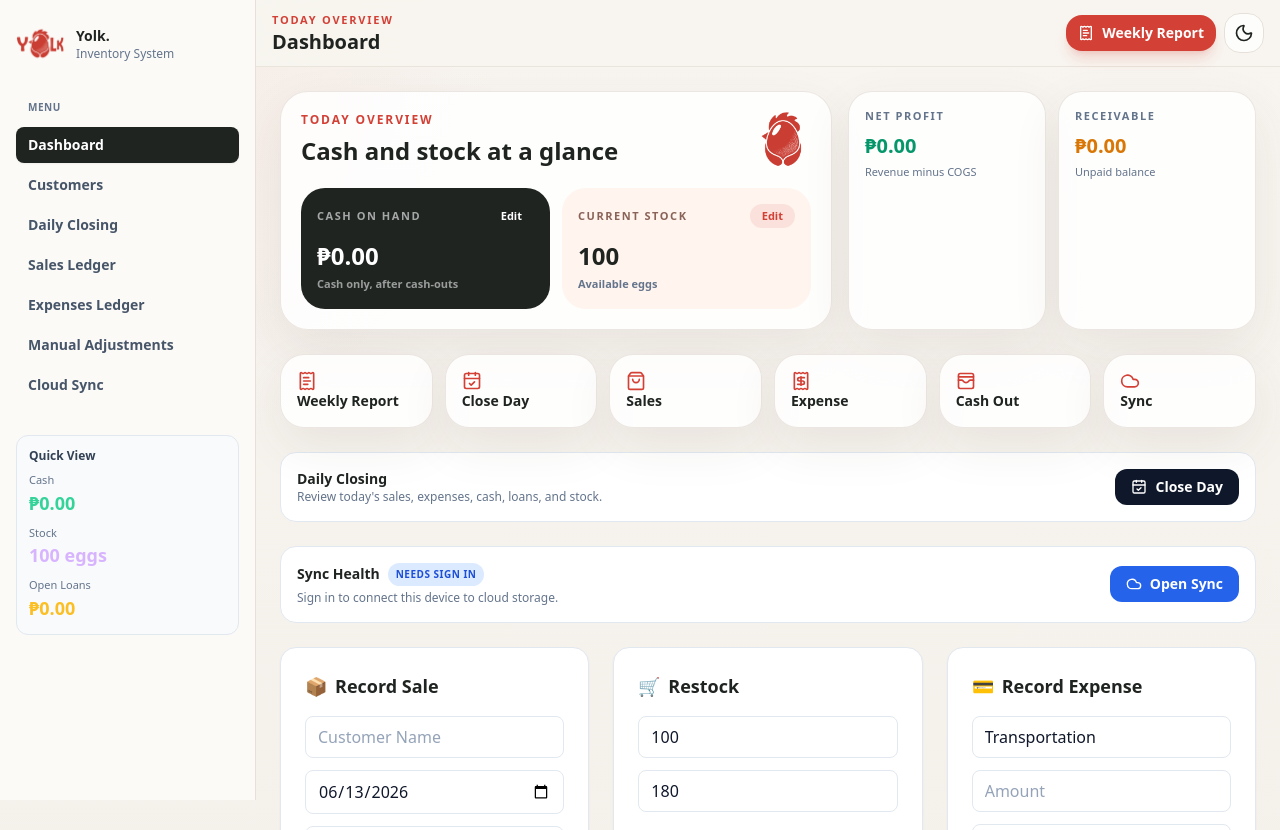
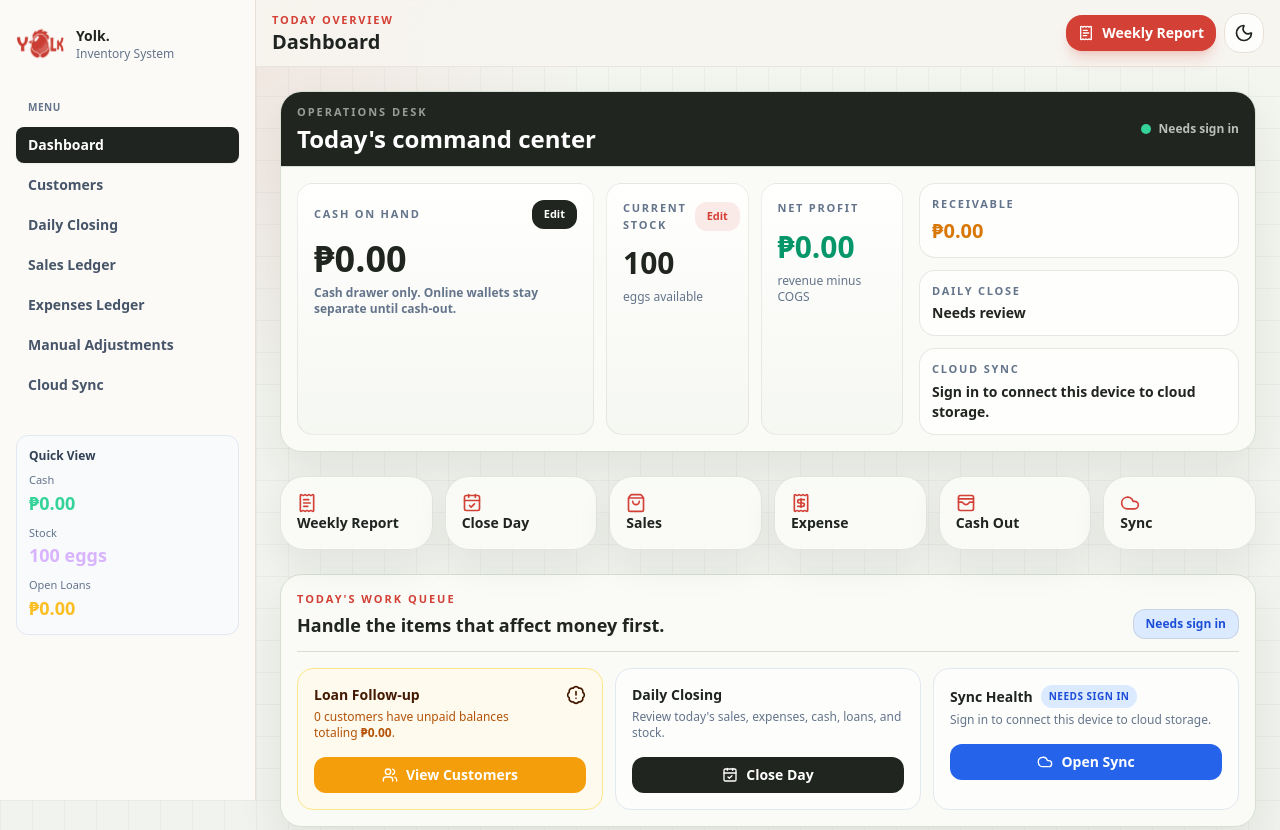
Before and after one commit to kiiing025/egg-inventory-system, a plain HTML site: page index.html in a window 1280 px wide. Shown: the top 830 px of the page. Drawn offline with nearby package versions, Linux system fonts and the light colour scheme.

Commit message:
Redesign dashboard as operations desk

```diff
--- a/index.html
+++ b/index.html
@@ -125,24 +125,34 @@
             --yolk-muted: #6f756f;
             --yolk-line: #e6e0d8;
             --yolk-paper: #f6f3ee;
+            --ops-paper: #eef1ed;
+            --ops-panel: #fbfcf8;
+            --ops-line: #d7ded2;
+            --ops-ink: #20251f;
         }
 
         .yolk-app-bg {
             background:
-                radial-gradient(circle at top left, rgba(211, 64, 54, 0.08), transparent 32rem),
-                linear-gradient(180deg, #f8f5f0 0%, #f3f0ea 100%);
+                linear-gradient(rgba(32, 37, 31, 0.035) 1px, transparent 1px),
+                linear-gradient(90deg, rgba(32, 37, 31, 0.035) 1px, transparent 1px),
+                radial-gradient(circle at 14% 0%, rgba(211, 64, 54, 0.10), transparent 26rem),
+                linear-gradient(180deg, #f3f5ef 0%, var(--ops-paper) 100%);
+            background-size: 32px 32px, 32px 32px, auto, auto;
         }
 
         .dark .yolk-app-bg {
             background:
+                linear-gradient(rgba(255, 255, 255, 0.035) 1px, transparent 1px),
+                linear-gradient(90deg, rgba(255, 255, 255, 0.035) 1px, transparent 1px),
                 radial-gradient(circle at top left, rgba(211, 64, 54, 0.16), transparent 30rem),
                 linear-gradient(180deg, #0f1412 0%, #111827 100%);
+            background-size: 32px 32px, 32px 32px, auto, auto;
         }
 
         .yolk-surface {
-            border: 1px solid rgba(148, 123, 102, 0.18);
-            background: rgba(255, 255, 255, 0.86);
-            box-shadow: 0 18px 50px rgba(79, 55, 39, 0.08);
+            border: 1px solid rgba(32, 37, 31, 0.10);
+            background: rgba(251, 252, 248, 0.9);
+            box-shadow: 0 16px 36px rgba(32, 37, 31, 0.07);
         }
 
         .dark .yolk-surface {
@@ -174,6 +184,39 @@
             border-color: rgba(255, 255, 255, 0.10);
             background: rgba(15, 23, 42, 0.9);
             box-shadow: 0 12px 34px rgba(0, 0, 0, 0.24);
+        }
+
+        .ops-panel {
+            border: 1px solid var(--ops-line);
+            background: rgba(251, 252, 248, 0.94);
+            box-shadow: 0 20px 45px rgba(32, 37, 31, 0.08);
+        }
+
+        .dark .ops-panel {
+            border-color: rgba(255, 255, 255, 0.11);
+            background: rgba(15, 23, 42, 0.92);
+            box-shadow: 0 20px 45px rgba(0, 0, 0, 0.28);
+        }
+
+        .ops-kpi {
+            border: 1px solid rgba(32, 37, 31, 0.08);
+            background: linear-gradient(180deg, rgba(255, 255, 255, 0.86), rgba(244, 246, 241, 0.86));
+            box-shadow: inset 0 1px 0 rgba(255, 255, 255, 0.72);
+        }
+
+        .dark .ops-kpi {
+            border-color: rgba(255, 255, 255, 0.10);
+            background: linear-gradient(180deg, rgba(30, 41, 59, 0.86), rgba(15, 23, 42, 0.86));
+        }
+
+        .ops-chip {
+            border: 1px solid rgba(32, 37, 31, 0.10);
+            background: rgba(255, 255, 255, 0.72);
+        }
+
+        .dark .ops-chip {
+            border-color: rgba(255, 255, 255, 0.10);
+            background: rgba(255, 255, 255, 0.07);
         }
 
         button:focus-visible,
@@ -282,46 +325,61 @@
     <main class="max-w-7xl mx-auto lg:ml-64 p-4 pb-28 lg:p-6 lg:pb-6 space-y-6">
         <section x-show="currentPage === 'dashboard'" class="space-y-6">
 
-        <div data-dashboard-hero class="grid gap-4 lg:grid-cols-[1.15fr_0.85fr]">
-            <div class="yolk-surface rounded-[1.75rem] p-5">
-                <div class="flex items-start justify-between gap-4">
-                    <div>
-                        <p class="text-xs font-black uppercase tracking-[0.16em] text-[#d34036]">Today overview</p>
-                        <h2 class="mt-2 text-2xl font-black leading-tight text-[#1f2421] dark:text-white">Cash and stock at a glance</h2>
-                    </div>
-                    <img src="HEAD.png" alt="YOLK" class="h-14 w-14 object-contain">
-                </div>
-                <div class="mt-5 grid grid-cols-2 gap-3">
-                    <div class="rounded-3xl bg-[#1f2421] p-4 text-white">
+        <div data-dashboard-hero data-ops-command-center class="ops-panel overflow-hidden rounded-[1.35rem]">
+            <div class="border-b border-[#d7ded2] bg-[#20251f] px-4 py-3 text-white dark:border-white/10">
+                <div class="flex flex-col gap-3 sm:flex-row sm:items-center sm:justify-between">
+                    <div>
+                        <p class="text-[11px] font-black uppercase tracking-[0.18em] text-white/55">Operations desk</p>
+                        <h2 class="mt-1 text-2xl font-black leading-tight tracking-normal">Today's command center</h2>
+                    </div>
+                    <div class="flex items-center gap-2 text-xs font-bold text-white/70">
+                        <span class="h-2.5 w-2.5 rounded-full bg-emerald-400"></span>
+                        <span x-text="syncHealthLabel()"></span>
+                    </div>
+                </div>
+            </div>
+
+            <div class="grid gap-4 p-4 xl:grid-cols-[1fr_320px]">
+                <div class="grid gap-3 sm:grid-cols-2 xl:grid-cols-4">
+                    <div class="ops-kpi rounded-2xl p-4 sm:col-span-2">
+                        <div class="flex items-center justify-between gap-3">
+                            <p class="text-[11px] font-black uppercase tracking-[0.16em] text-slate-500">Cash on hand</p>
+                            <button @click="openAdjustmentModal('cash')" class="yolk-action rounded-xl bg-[#20251f] px-3 py-1.5 text-[11px] font-black text-white hover:bg-[#343b33] dark:bg-white dark:text-slate-950 dark:hover:bg-slate-200">Edit</button>
+                        </div>
+                        <p class="yolk-metric mt-3 text-4xl font-black leading-none text-[#20251f] dark:text-white" x-text="formatPHP(getCashOnHand())"></p>
+                        <p class="mt-2 text-xs font-semibold text-slate-500">Cash drawer only. Online wallets stay separate until cash-out.</p>
+                    </div>
+
+                    <div class="ops-kpi rounded-2xl p-4">
                         <div class="flex items-center justify-between gap-2">
-                            <p class="text-[11px] font-bold uppercase tracking-[0.14em] text-white/60">Cash on Hand</p>
-                            <button @click="openAdjustmentModal('cash')" class="yolk-action rounded-full bg-white/12 px-3 py-1 text-[11px] font-black text-white hover:bg-white/20">Edit</button>
-                        </div>
-                        <p class="yolk-metric mt-3 text-2xl font-black" x-text="formatPHP(getCashOnHand())"></p>
-                        <p class="mt-1 text-[11px] font-semibold text-white/55">Cash only, after cash-outs</p>
-                    </div>
-                    <div class="rounded-3xl bg-[#fff4ee] p-4 text-[#1f2421] dark:bg-slate-800 dark:text-white">
-                        <div class="flex items-center justify-between gap-2">
-                            <p class="text-[11px] font-bold uppercase tracking-[0.14em] text-[#8a6358] dark:text-slate-400">Current Stock</p>
-                            <button @click="openAdjustmentModal('stock')" class="yolk-action rounded-full bg-[#d34036]/10 px-3 py-1 text-[11px] font-black text-[#d34036] hover:bg-[#d34036]/15">Edit</button>
-                        </div>
-                        <p class="yolk-metric mt-3 text-2xl font-black" x-text="inventory"></p>
-                        <p class="mt-1 text-[11px] font-semibold text-slate-500 dark:text-slate-400">Available eggs</p>
-                    </div>
-                </div>
-            </div>
-
-            <div class="grid grid-cols-2 gap-3">
-                <div class="yolk-surface rounded-[1.5rem] p-4">
-                    <p class="text-[11px] font-bold uppercase tracking-[0.14em] text-slate-500">Net Profit</p>
-                    <p class="yolk-metric mt-2 text-xl font-black text-emerald-600 dark:text-emerald-400" x-text="formatPHP(getNetProfit())"></p>
-                    <p class="mt-1 text-[11px] text-slate-500">Revenue minus COGS</p>
-                </div>
-                <div class="yolk-surface rounded-[1.5rem] p-4">
-                    <p class="text-[11px] font-bold uppercase tracking-[0.14em] text-slate-500">Receivable</p>
-                    <p class="yolk-metric mt-2 text-xl font-black text-amber-600 dark:text-amber-400" x-text="formatPHP(getOutstandingLoans())"></p>
-                    <p class="mt-1 text-[11px] text-slate-500">Unpaid balance</p>
-                </div>
+                            <p class="text-[11px] font-black uppercase tracking-[0.16em] text-slate-500">Current stock</p>
+                            <button @click="openAdjustmentModal('stock')" class="yolk-action rounded-xl bg-[#d34036]/10 px-3 py-1.5 text-[11px] font-black text-[#d34036] hover:bg-[#d34036]/15">Edit</button>
+                        </div>
+                        <p class="yolk-metric mt-3 text-3xl font-black text-[#20251f] dark:text-white" x-text="inventory"></p>
+                        <p class="mt-2 text-xs text-slate-500">eggs available</p>
+                    </div>
+
+                    <div class="ops-kpi rounded-2xl p-4">
+                        <p class="text-[11px] font-black uppercase tracking-[0.16em] text-slate-500">Net profit</p>
+                        <p class="yolk-metric mt-3 text-3xl font-black text-emerald-600 dark:text-emerald-400" x-text="formatPHP(getNetProfit())"></p>
+                        <p class="mt-2 text-xs text-slate-500">revenue minus COGS</p>
+                    </div>
+                </div>
+
+                <aside data-ops-priority-rail class="grid gap-3 sm:grid-cols-3 xl:grid-cols-1">
+                    <button @click="currentPage = 'customers'" class="ops-chip yolk-action rounded-2xl p-3 text-left">
+                        <p class="text-[11px] font-black uppercase tracking-[0.16em] text-slate-500">Receivable</p>
+                        <p class="yolk-metric mt-1 text-xl font-black text-amber-600 dark:text-amber-300" x-text="formatPHP(getOutstandingLoans())"></p>
+                    </button>
+                    <button @click="currentPage = 'closing'; dailyClosingForm.date = formatDateForInput()" class="ops-chip yolk-action rounded-2xl p-3 text-left">
+                        <p class="text-[11px] font-black uppercase tracking-[0.16em] text-slate-500">Daily close</p>
+                        <p class="mt-1 text-sm font-black text-[#20251f] dark:text-white" x-text="getTodayClosing() ? 'Closed today' : 'Needs review'"></p>
+                    </button>
+                    <button @click="currentPage = 'sync'" class="ops-chip yolk-action rounded-2xl p-3 text-left">
+                        <p class="text-[11px] font-black uppercase tracking-[0.16em] text-slate-500">Cloud sync</p>
+                        <p class="mt-1 text-sm font-black text-[#20251f] dark:text-white" x-text="syncHealthDetail()"></p>
+                    </button>
+                </aside>
             </div>
         </div>
 
@@ -373,26 +431,38 @@
             </button>
         </div>
 
-        <div x-show="getCustomersWithOpenLoans().length > 0" class="rounded-2xl border border-amber-200 bg-amber-50 text-amber-950 dark:border-amber-900/50 dark:bg-amber-950/30 dark:text-amber-100 p-4 flex flex-col gap-3 sm:flex-row sm:items-center sm:justify-between">
+        <div data-ops-work-queue class="ops-panel rounded-[1.35rem] p-4">
+            <div class="flex flex-col gap-2 border-b border-[#d7ded2] pb-3 dark:border-white/10 sm:flex-row sm:items-end sm:justify-between">
+                <div>
+                    <p class="text-[11px] font-black uppercase tracking-[0.18em] text-[#d34036]">Today's work queue</p>
+                    <h3 class="mt-1 text-lg font-black text-[#20251f] dark:text-white">Handle the items that affect money first.</h3>
+                </div>
+                <span class="ops-chip rounded-xl px-3 py-1.5 text-xs font-black" :class="syncHealthClass()" x-text="syncHealthLabel()"></span>
+            </div>
+
+            <div class="mt-4 grid gap-3 lg:grid-cols-3">
+                <article class="rounded-2xl border border-amber-200 bg-amber-50/80 p-4 text-amber-950 dark:border-amber-900/50 dark:bg-amber-950/30 dark:text-amber-100">
+                    <div class="flex items-start justify-between gap-3">
                         <div>
                             <p class="text-sm font-black">Loan Follow-up</p>
-                <p class="text-xs text-amber-700 dark:text-amber-200">
+                            <p class="mt-1 text-xs text-amber-700 dark:text-amber-200">
                                 <span x-text="getCustomersWithOpenLoans().length"></span>
                                 <span x-text="getCustomersWithOpenLoans().length === 1 ? ' customer has ' : ' customers have '"></span>
                                 unpaid balances totaling
                                 <span class="font-bold" x-text="formatPHP(getOutstandingLoans())"></span>.
                             </p>
                         </div>
-            <button @click="currentPage = 'customers'" class="inline-flex items-center justify-center gap-2 rounded-xl bg-amber-500 px-4 py-2 text-sm font-bold text-white hover:bg-amber-600 transition-colors">
+                        <i data-lucide="badge-alert" class="h-5 w-5 shrink-0"></i>
+                    </div>
+                    <button @click="currentPage = 'customers'" class="mt-4 inline-flex w-full items-center justify-center gap-2 rounded-xl bg-amber-500 px-4 py-2 text-sm font-bold text-white hover:bg-amber-600 transition-colors">
                         <i data-lucide="users" class="h-4 w-4"></i>
                         View Customers
                     </button>
-        </div>
-
-        <div class="rounded-2xl border border-slate-200 bg-white dark:border-slate-700 dark:bg-slate-800 p-4 flex flex-col gap-3 sm:flex-row sm:items-center sm:justify-between">
-            <div>
+                </article>
+
+                <article class="rounded-2xl border border-slate-200 bg-white/70 p-4 dark:border-slate-700 dark:bg-white/5">
                     <p class="text-sm font-black">Daily Closing</p>
-                <p class="text-xs text-slate-500 dark:text-slate-400">
+                    <p class="mt-1 text-xs text-slate-500 dark:text-slate-400">
                         <template x-if="getTodayClosing()">
                             <span>
                                 Today is closed:
@@ -405,31 +475,30 @@
                             <span>Review today's sales, expenses, cash, loans, and stock.</span>
                         </template>
                     </p>
-            </div>
-            <button @click="currentPage = 'closing'; dailyClosingForm.date = formatDateForInput()" class="inline-flex items-center justify-center gap-2 rounded-xl bg-slate-900 px-4 py-2 text-sm font-bold text-white hover:bg-slate-800 dark:bg-white dark:text-slate-950 dark:hover:bg-slate-200 transition-colors">
+                    <button @click="currentPage = 'closing'; dailyClosingForm.date = formatDateForInput()" class="mt-4 inline-flex w-full items-center justify-center gap-2 rounded-xl bg-[#20251f] px-4 py-2 text-sm font-bold text-white hover:bg-[#343b33] dark:bg-white dark:text-slate-950 dark:hover:bg-slate-200 transition-colors">
                         <i data-lucide="calendar-check" class="h-4 w-4"></i>
                         Close Day
                     </button>
-        </div>
-
-        <div class="rounded-2xl border border-slate-200 bg-white dark:border-slate-700 dark:bg-slate-800 p-4 flex flex-col gap-3 sm:flex-row sm:items-center sm:justify-between">
-            <div>
+                </article>
+
+                <article class="rounded-2xl border border-slate-200 bg-white/70 p-4 dark:border-slate-700 dark:bg-white/5">
                     <div class="flex items-center gap-2">
                         <p class="text-sm font-black">Sync Health</p>
                         <span class="rounded-full px-2 py-1 text-[10px] font-bold uppercase tracking-wider" :class="syncHealthClass()" x-text="syncHealthLabel()"></span>
                     </div>
                     <p class="mt-1 text-xs text-slate-500 dark:text-slate-400" x-text="syncHealthDetail()"></p>
-            </div>
-            <button @click="currentPage = 'sync'" class="inline-flex items-center justify-center gap-2 rounded-xl bg-blue-600 px-4 py-2 text-sm font-bold text-white hover:bg-blue-700 transition-colors">
+                    <button @click="currentPage = 'sync'" class="mt-4 inline-flex w-full items-center justify-center gap-2 rounded-xl bg-blue-600 px-4 py-2 text-sm font-bold text-white hover:bg-blue-700 transition-colors">
                         <i data-lucide="cloud" class="h-4 w-4"></i>
                         Open Sync
                     </button>
-        </div>
-
-        <div class="grid md:grid-cols-3 gap-6">
+                </article>
+            </div>
+        </div>
+
+        <div data-ops-entry-grid class="grid gap-4 md:grid-cols-3">
 
             <!-- SALES FORM -->
-            <div class="p-6 rounded-2xl bg-white dark:bg-slate-800 border border-slate-200 dark:border-slate-700 shadow-sm flex flex-col h-full">
+            <div class="ops-panel flex h-full flex-col rounded-[1.35rem] p-5">
                 <h2 class="text-lg font-bold mb-4 flex items-center space-x-2">
                     <span>📦</span>
                     <span>Record Sale</span>
@@ -462,7 +531,7 @@
             </div>
 
             <!-- RESTOCK FORM -->
-            <div class="p-6 rounded-2xl bg-white dark:bg-slate-800 border border-slate-200 dark:border-slate-700 shadow-sm flex flex-col h-full">
+            <div class="ops-panel flex h-full flex-col rounded-[1.35rem] p-5">
                 <h2 class="text-lg font-bold mb-4 flex items-center space-x-2">
                     <span>🛒</span>
                     <span>Restock</span>
@@ -485,7 +554,7 @@
             </div>
 
             <!-- EXPENSE FORM -->
-            <div class="p-6 rounded-2xl bg-white dark:bg-slate-800 border border-slate-200 dark:border-slate-700 shadow-sm flex flex-col h-full">
+            <div class="ops-panel flex h-full flex-col rounded-[1.35rem] p-5">
                 <h2 class="text-lg font-bold mb-4 flex items-center space-x-2">
                     <span>💳</span>
                     <span>Record Expense</span>
--- a/service-worker.js
+++ b/service-worker.js
@@ -1,4 +1,4 @@
-const CACHE_NAME = 'egg-inventory-cache-v20';
+const CACHE_NAME = 'egg-inventory-cache-v21';
 const APP_ASSETS = [
   './',
   './index.html',
```
Also changed, not shown: tests/manual-adjustments.test.js (+13 -0 lines). Lines whose indentation alone changed are shown as unchanged.
